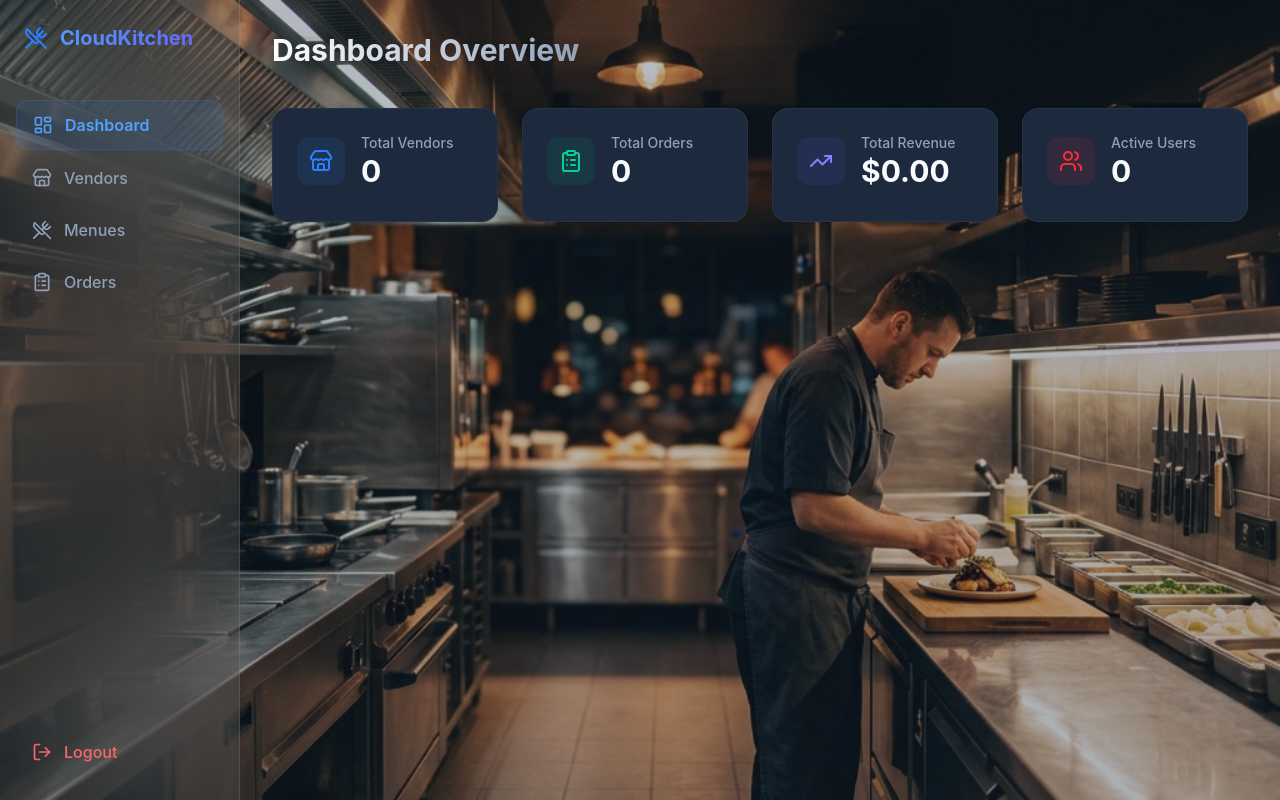
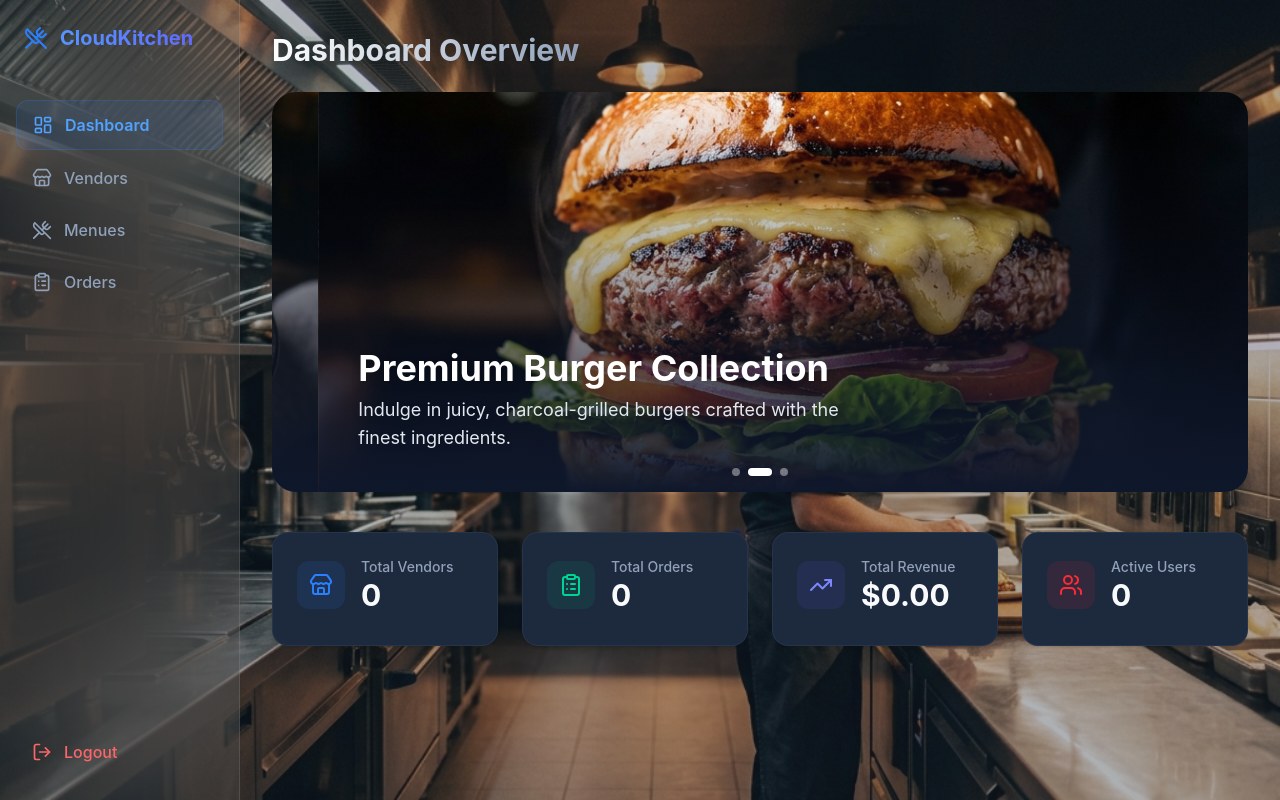
Before and after one commit to thiyangi28/Cloud-Kitchen, a React (Vite) app in the folder frontend/latest/: page / in a window 1280 px wide. Built offline with nearby package versions, Linux system fonts and the light colour scheme; no server answers; sample sign-in values are in the browser's storage.

Commit message:
feat: implement Dashboard with real-time statistics and carousel

```diff
--- a/frontend/latest/src/pages/Dashboard.jsx
+++ b/frontend/latest/src/pages/Dashboard.jsx
@@ -1,9 +1,28 @@
 import { useEffect, useState } from 'react';
 import { vendorAPI, orderAPI, userAPI } from '../api';
 import { Users, Store, ClipboardList, TrendingUp } from 'lucide-react';
+import Carousel from '../components/Carousel';
 
 const Dashboard = () => {
   const [stats, setStats] = useState({ vendors: 0, orders: 0, revenue: 0, users: 0 });
+
+  const carouselImages = [
+    {
+      url: '/dashboard_food_1_1774981440769.png',
+      title: 'Exquisite Pasta Creations',
+      subtitle: 'Experience the art of Italian cuisine with our handcrafted gourmet pasta.'
+    },
+    {
+      url: '/dashboard_food_2_1774981462002.png',
+      title: 'Premium Burger Collection',
+      subtitle: 'Indulge in juicy, charcoal-grilled burgers crafted with the finest ingredients.'
+    },
+    {
+      url: '/dashboard_food_3_1774981478929.png',
+      title: 'Artistic Sushi Selection',
+      subtitle: 'Fresh, vibrant sushi rolls prepared by our master chefs for a true taste of Japan.'
+    }
+  ];
 
   useEffect(() => {
     fetchData();
@@ -33,9 +52,11 @@ const Dashboard = () => {
 
   return (
     <div>
-      <div className="flex justify-between items-center mb-10">
+      <div className="flex justify-between items-center mb-6">
         <h1 className="text-3xl font-bold bg-clip-text text-transparent bg-gradient-to-r from-white to-slate-400">Dashboard Overview</h1>
       </div>
+
+      <Carousel images={carouselImages} />
 
       <div className="grid grid-cols-1 md:grid-cols-2 lg:grid-cols-4 gap-6">
         <div className="bg-slate-800 border border-slate-700/50 p-6 rounded-2xl shadow-sm hover:shadow-lg transition-all hover:-translate-y-1 hover:border-blue-500/50">
```
